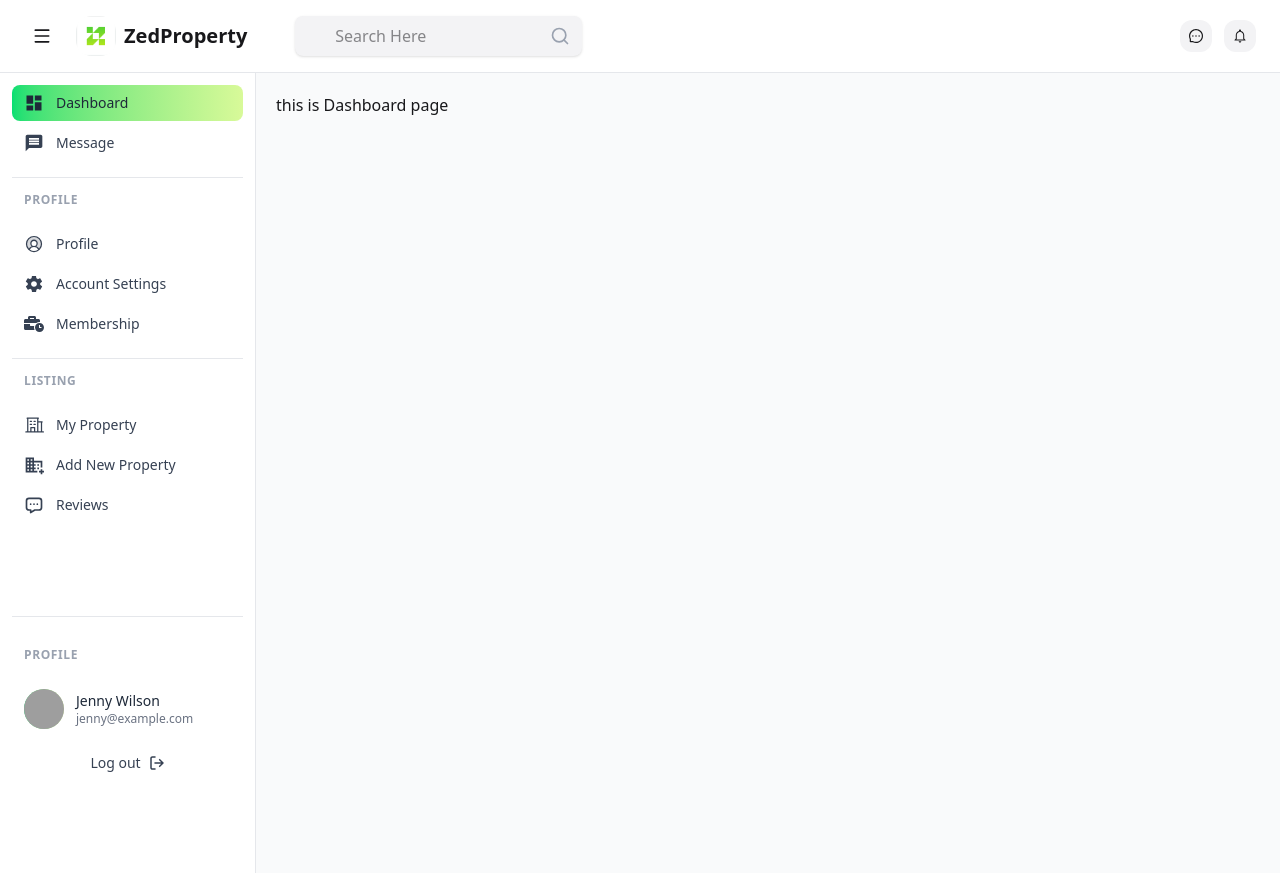
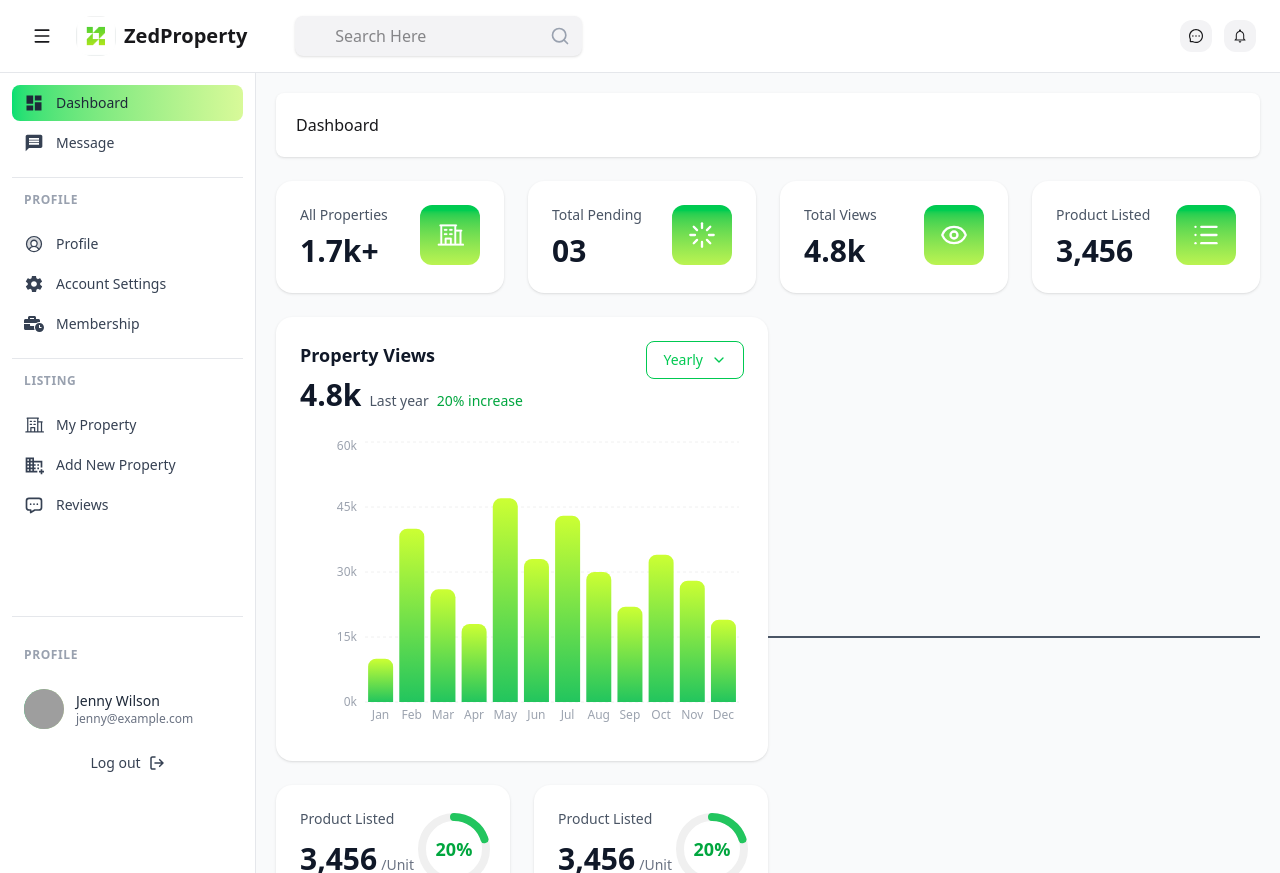
Before and after one commit to Jubayerhusain/Agent-Dashboard, a React (Vite) app: page / in a window 1280 px wide. Built offline with nearby package versions, Linux system fonts and the light colour scheme; grey boxes are pictures that could not be loaded.

Commit message:
Property Views chats and stats added done

```diff
--- a/package.json
+++ b/package.json
@@ -18,6 +18,7 @@
     "react-dom": "^19.2.0",
     "react-icons": "^5.5.0",
     "react-router-dom": "^7.10.1",
+    "recharts": "^3.6.0",
     "sort-by": "^1.2.0",
     "tailwindcss": "^4.1.17"
   },
--- /dev/null
+++ b/src/Components/dashboard/PropertyAnalytics.jsx
@@ -0,0 +1,187 @@
+import React, { useState } from 'react';
+import { ChevronDown } from 'lucide-react';
+import { BarChart, Bar, XAxis, YAxis, CartesianGrid, ResponsiveContainer, Cell } from 'recharts';
+
+export default function PropertyAnalytics() {
+  const [hoveredBar, setHoveredBar] = useState(null);
+
+  const viewsData = [
+    { month: 'Jan', value: 10000, change: '+2.5%' },
+    { month: 'Feb', value: 40000, change: '+8.2%' },
+    { month: 'Mar', value: 26000, change: '-3.5%' },
+    { month: 'Apr', value: 18000, change: '+1.8%' },
+    { month: 'May', value: 47000, change: '+5.6%' },
+    { month: 'Jun', value: 33000, change: '-2.1%' },
+    { month: 'Jul', value: 43000, change: '+4.3%' },
+    { month: 'Aug', value: 30000, change: '+3.4%' },
+    { month: 'Sep', value: 22000, change: '-1.9%' },
+    { month: 'Oct', value: 34000, change: '+3.4%' },
+    { month: 'Nov', value: 28000, change: '-2.8%' },
+    { month: 'Dec', value: 19000, change: '+1.2%' },
+  ];
+
+  return (
+    <div className="w-full bg-gray-50">
+      <div className="max-w-7xl mx-auto space-y-6">
+        {/* Property Views Chart */}
+        <div className="bg-white rounded-2xl p-6 shadow-sm">
+          <div className="flex items-start justify-between mb-6">
+            <div>
+              <h2 className="text-lg font-semibold text-gray-900 mb-2">
+                Property Views
+              </h2>
+              <div className="flex items-baseline gap-2">
+                <span className="text-3xl font-bold text-gray-900">4.8k</span>
+                <span className="text-sm text-gray-600">Last year</span>
+                <span className="text-sm font-medium text-green-600">
+                  20% increase
+                </span>
+              </div>
+            </div>
+            <button className="flex items-center gap-2 px-4 py-2 rounded-lg border border-green-500 text-sm font-medium text-green-500 hover:bg-gray-50">
+              Yearly
+              <ChevronDown className="w-4 h-4" />
+            </button>
+          </div>
+
+          <div className="relative">
+            <ResponsiveContainer width="100%" height={300}>
+              <BarChart
+                data={viewsData}
+                onMouseMove={(state) => {
+                  if (state.isTooltipActive && state.activeTooltipIndex !== undefined) {
+                    setHoveredBar(state.activeTooltipIndex);
+                  }
+                }}
+                onMouseLeave={() => setHoveredBar(null)}
+              >
+                <CartesianGrid strokeDasharray="3 3" vertical={false} stroke="#f0f0f0" />
+                <XAxis
+                  dataKey="month"
+                  axisLine={false}
+                  tickLine={false}
+                  tick={{ fill: '#9ca3af', fontSize: 12 }}
+                />
+                <YAxis
+                  axisLine={false}
+                  tickLine={false}
+                  tick={{ fill: '#9ca3af', fontSize: 12 }}
+                  tickFormatter={(value) => `${value / 1000}k`}
+                />
+                <Bar
+                  dataKey="value"
+                  radius={[8, 8, 0, 0]}
+                >
+                  {viewsData.map((entry, index) => (
+                    <Cell
+                      key={`cell-${index}`}
+                      fill={hoveredBar === index ? '#22c55e' : 'url(#colorGradient)'}
+                      style={{
+                        transition: 'all 0.2s ease',
+                        cursor: 'pointer'
+                      }}
+                    />
+                  ))}
+                </Bar>
+                <defs>
+                  <linearGradient id="colorGradient" x1="0" y1="0" x2="0" y2="1">
+                    <stop offset="0%" stopColor="#ccff33" />
+                    <stop offset="100%" stopColor="#22c55e" />
+                  </linearGradient>
+                </defs>
+              </BarChart>
+            </ResponsiveContainer>
+
+            {/* Hover Tooltip Card */}
+            {hoveredBar !== null && (
+              <div
+                className="absolute bg-white rounded-xl shadow-lg p-4 border border-gray-100 pointer-events-none z-10 transition-all duration-200"
+                style={{
+                  left: `${(hoveredBar / viewsData.length) * 100 + 4}%`,
+                  top: '20px',
+                  transform: hoveredBar > 6 ? 'translateX(-100%)' : 'translateX(0)'
+                }}
+              >
+                <div className="text-center min-w-[100px]">
+                  <p className="text-sm font-semibold text-gray-900 mb-1">
+                    {viewsData[hoveredBar].month}
+                  </p>
+                  <p className="text-2xl font-bold text-gray-900 mb-1">
+                    ${(viewsData[hoveredBar].value / 1000).toFixed(1)}k
+                  </p>
+                  <p className={`text-sm font-medium ${
+                    viewsData[hoveredBar].change.startsWith('+')
+                      ? 'text-green-600'
+                      : 'text-red-600'
+                  }`}>
+                    {viewsData[hoveredBar].change}
+                  </p>
+                </div>
+
+                {/* Green gradient bars at bottom */}
+                <div className="flex gap-1 mt-3 justify-center">
+                  <div className="w-8 h-8 bg-gradient-to-br from-lime-400 to-lime-500 rounded"></div>
+                  <div className="w-8 h-8 bg-gradient-to-br from-green-400 to-green-500 rounded"></div>
+                </div>
+              </div>
+            )}
+          </div>
+        </div>
+
+        {/* Product Listed Cards */}
+        <div className="grid grid-cols-1 md:grid-cols-2 gap-6">
+          {[1, 2].map((item) => (
+            <div key={item} className="bg-white rounded-2xl p-6 shadow-sm">
+              <div className="flex items-start justify-between">
+                <div>
+                  <h3 className="text-sm font-medium text-gray-600 mb-3">
+                    Product Listed
+                  </h3>
+                  <div className="flex items-baseline gap-1 mb-4">
+                    <span className="text-3xl font-bold text-gray-900">
+                      3,456
+                    </span>
+                    <span className="text-gray-500 text-sm">/Unit</span>
+                  </div>
+                  <div className="flex items-center gap-2">
+                    <span className="text-sm font-medium text-green-600">
+                      20% increase
+                    </span>
+                    <span className="text-sm text-gray-400">Last month</span>
+                  </div>
+                </div>
+
+                {/* Circular Progress */}
+                <div className="relative w-20 h-20">
+                  <svg className="w-20 h-20 transform -rotate-90">
+                    <circle
+                      cx="40"
+                      cy="40"
+                      r="32"
+                      stroke="#f0f0f0"
+                      strokeWidth="8"
+                      fill="none"
+                    />
+                    <circle
+                      cx="40"
+                      cy="40"
+                      r="32"
+                      stroke="#22c55e"
+                      strokeWidth="8"
+                      fill="none"
+                      strokeDasharray={`${2 * Math.PI * 32 * 0.2} ${2 * Math.PI * 32}`}
+                      strokeLinecap="round"
+                    />
+                  </svg>
+                  <div className="absolute inset-0 flex items-center justify-center">
+                    <span className="text-lg font-bold text-green-600">20%</span>
+                  </div>
+                </div>
+              </div>
+            </div>
+          ))}
+        </div>
+      </div>
+    </div>
+  );
+}
--- /dev/null
+++ b/src/Components/dashboard/Stats.jsx
@@ -0,0 +1,60 @@
+import React from 'react';
+import {Eye, List } from 'lucide-react';
+import {PiBuildingOffice } from "react-icons/pi";
+import { FiLoader } from "react-icons/fi";
+import { MdMenu } from "react-icons/md";
+
+export default function Stats() {
+  const AllStats = [
+    {
+      title: 'All Properties',
+      value: '1.7k+',
+      icon: PiBuildingOffice,
+    },
+    {
+      title: 'Total Pending',
+      value: '03',
+      icon: FiLoader,
+    },
+    {
+      title: 'Total Views',
+      value: '4.8k',
+      icon: Eye,
+    },
+    {
+      title: 'Product Listed',
+      value: '3,456',
+      icon: List,
+    },
+  ];
+
+  return (
+    <div className="w-full bg-gray-50">
+      <div className="grid grid-cols-1 md:grid-cols-2 lg:grid-cols-4 gap-6">
+        {AllStats.map((stat, index) => {
+          const Icon = stat.icon;
+          return (
+            <div
+              key={index}
+              className="bg-white rounded-2xl p-6 shadow-sm hover:shadow-md transition-shadow"
+            >
+              <div className="flex items-start justify-between">
+                <div>
+                  <p className="text-gray-600 text-sm font-medium mb-2">
+                    {stat.title}
+                  </p>
+                  <h3 className="text-3xl font-bold text-gray-900">
+                    {stat.value}
+                  </h3>
+                </div>
+                <div className='rounded-xl p-4 bg-gradient-to-b from-green-500 to-lime-300'>
+                  <Icon className="w-7 h-7 text-white" strokeWidth={2} />
+                </div>
+              </div>
+            </div>
+          );
+        })}
+      </div>
+    </div>
+  );
+}
--- a/src/Pages/Dashboard.jsx
+++ b/src/Pages/Dashboard.jsx
@@ -1,11 +1,24 @@
-import React from 'react'
+import React from "react";
+import Stats from "../Components/dashboard/Stats";
+import PropertyAnalytics from "../Components/dashboard/PropertyAnalytics";
 
 const Dashboard = () => {
-    return (
-        <div>
-            this is Dashboard page
+  return (
+    <div>
+      <header className="bg-white p-5 rounded-lg shadow mb-6">
+        <h1>Dashboard</h1>
+      </header>
+      <div>
+        <Stats />
+        <div className="flex justify-between items-center my-6">
+          <div className="w-6/12">
+            <PropertyAnalytics />
+          </div>
+          <div className="w-6/12 border border-gray-600"></div>
         </div>
-    )
-}
+      </div>
+    </div>
+  );
+};
 
 export default Dashboard;
```
Also changed, not shown: 1 other file (tests, documents, lock files or other folders).
